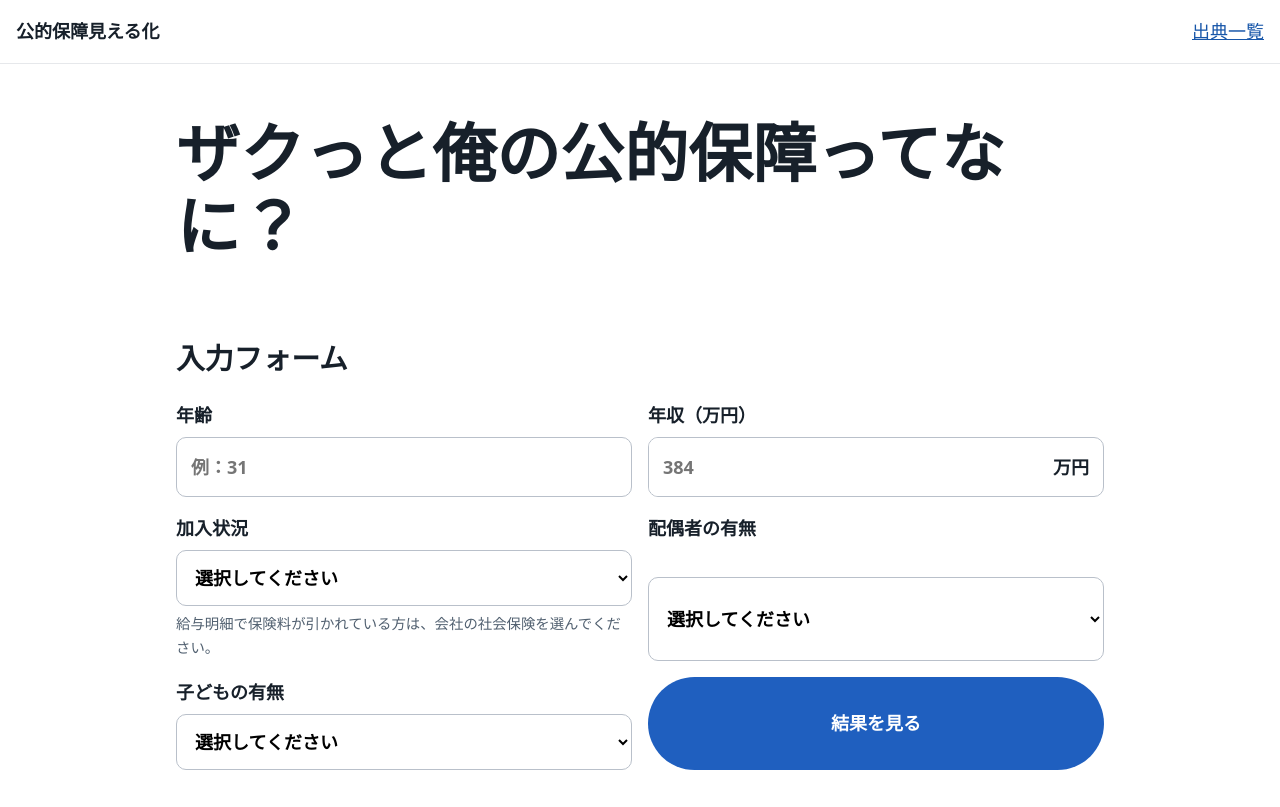
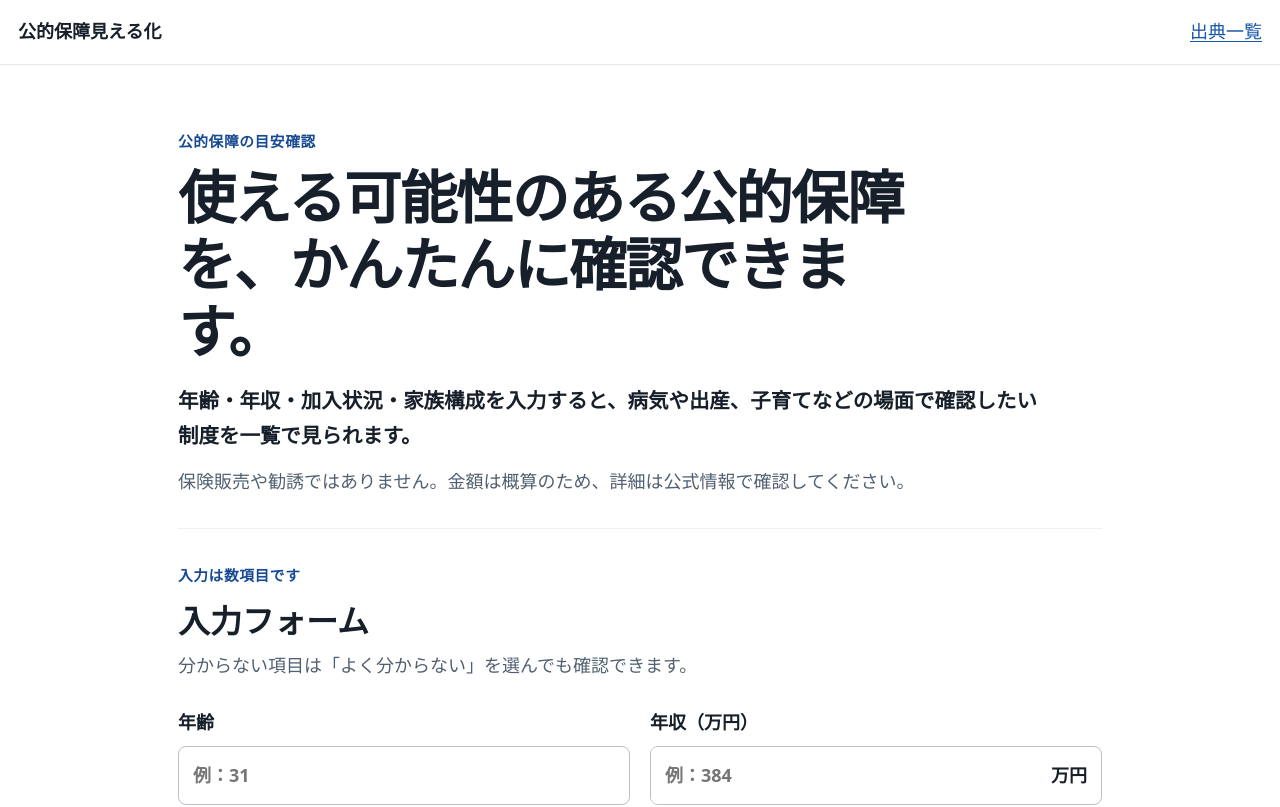
Before and after one commit to dokechi/kouteki-hosho, a Next.js app: page / in a window 1280 px wide. Shown: the top 807 px of the page. Built offline with nearby package versions, Linux system fonts and the light colour scheme.

Commit message:
Improve public benefit UI clarity

```diff
--- a/src/app/InputForm.tsx
+++ b/src/app/InputForm.tsx
@@ -129,7 +129,7 @@ export function InputForm() {
     <>
       <form className="formGrid" onSubmit={submitForm} noValidate>
         <label>年齢<input type="number" min="0" placeholder="例：31" value={input.age} onChange={(e) => updateNumber("age")(e.target.value)} /></label>
-        <label>年収（万円）<span className="inputWithUnit"><input type="number" min="0" step="10" placeholder="384" value={input.annualIncome} onChange={(e) => updateNumber("annualIncome")(e.target.value)} /><span className="unitText">万円</span></span></label>
+        <label>年収（万円）<span className="inputWithUnit"><input type="number" min="0" step="10" placeholder="例：384" value={input.annualIncome} onChange={(e) => updateNumber("annualIncome")(e.target.value)} /><span className="unitText">万円</span></span></label>
         <label>加入状況<select value={input.insuranceStatus} onChange={(e) => setInput({ ...input, insuranceStatus: e.target.value as FormInput["insuranceStatus"] })}>
           <option value="">選択してください</option>
           <option value="employee">会社の社会保険に入っている</option>
@@ -142,12 +142,13 @@ export function InputForm() {
         {input.hasChildren === "yes" && <label>子どもの人数<input type="number" min="1" max="10" placeholder="例：1" value={input.childrenCount} onChange={(e) => updateNumber("childrenCount")(e.target.value)} /></label>}
         {input.hasChildren === "yes" && input.childAges.map((age, index) => <label key={index}>子ども{index + 1}人目の年齢<input type="number" min="0" max="30" placeholder="例：3" value={age} onChange={(e) => updateChildAge(index, e.target.value)} /></label>)}
         {errors.length > 0 && <div className="errorBox" role="alert"><p>入力内容を確認してください。</p><ul>{errors.map((error) => <li key={error}>{error}</li>)}</ul></div>}
-        <button type="submit">結果を見る</button>
+        <button type="submit">入力内容で確認する</button>
       </form>
       {validatedInput && (
         <section className="resultSection">
-          <h2 className="resultTitle">あれ、自分って<br />最初からこんな保障持ってたんだ。</h2>
-          <p className="resultLead">入力内容から、あなたが使える可能性のある公的保障をまとめました。</p>
+          <p className="sectionLabel">確認結果</p>
+          <h2 className="resultTitle">使える可能性のある公的保障</h2>
+          <p className="resultLead">入力内容から、確認したい公的保障をまとめました。</p>
           <p className="notice">金額は概算です。まずは「どんな場面で使えるか」を一覧で見て、気になる行を開いて確認してください。</p>
           <div className="results" aria-label="使える可能性がある公的保障の一覧">{results.map((benefit) => <BenefitCard key={benefit.id} benefit={benefit} />)}</div>
         </section>
--- a/src/app/globals.css
+++ b/src/app/globals.css
@@ -1,46 +1,60 @@
 :root { color: #17202a; background: #fff; }
 * { box-sizing: border-box; }
-body { margin: 0; font-family: system-ui, -apple-system, BlinkMacSystemFont, "Segoe UI", sans-serif; font-size: 18px; line-height: 1.7; background: #fff; }
-a { color: #1756a9; }
-main { width: min(100%, 960px); margin: 0 auto; padding: 24px 16px 56px; }
-.siteHeader { display: flex; justify-content: space-between; gap: 16px; align-items: center; padding: 16px; border-bottom: 1px solid #e6e8eb; }
+body { margin: 0; font-family: system-ui, -apple-system, BlinkMacSystemFont, "Segoe UI", sans-serif; font-size: 18px; line-height: 1.75; background: #fff; }
+a { color: #1756a9; text-underline-offset: .18em; }
+main { width: min(100%, 960px); margin: 0 auto; padding: 28px 18px 64px; }
+.siteHeader { display: flex; justify-content: space-between; gap: 16px; align-items: center; padding: 16px 18px; border-bottom: 1px solid #e6e8eb; }
 .logo { font-weight: 800; color: #17202a; text-decoration: none; }
-.hero { padding: 28px 0; }
-h1 { font-size: clamp(2rem, 9vw, 4rem); line-height: 1.15; margin: 0 0 16px; }
-h2 { font-size: 1.8rem; line-height: 1.3; margin-top: 32px; }
-h3 { font-size: 1.1rem; margin: 0 0 6px; }
-.lead { font-size: 1.2rem; }
-.notice { background: #f4f7fb; border-left: 6px solid #2b6cb0; padding: 16px; border-radius: 10px; }
-.formGrid { display: grid; gap: 16px; margin: 24px 0; }
-label { display: grid; gap: 6px; font-weight: 700; }
-input, select { width: 100%; font: inherit; padding: 14px; border: 1px solid #b9c0ca; border-radius: 10px; background: #fff; }
-.inputWithUnit { display: grid; grid-template-columns: 1fr auto; align-items: center; border: 1px solid #b9c0ca; border-radius: 10px; background: #fff; overflow: hidden; }
-.inputWithUnit input { border: 0; border-radius: 0; }
+.hero { padding: 36px 0 30px; border-bottom: 1px solid #edf0f4; }
+.eyebrow, .sectionLabel { margin: 0 0 10px; color: #174a92; font-size: .92rem; font-weight: 800; letter-spacing: .04em; }
+h1 { max-width: 13em; font-size: clamp(2rem, 7vw, 3.6rem); line-height: 1.16; letter-spacing: -.03em; margin: 0 0 18px; }
+h2 { font-size: clamp(1.6rem, 4vw, 2rem); line-height: 1.35; margin: 0 0 8px; }
+h3 { font-size: 1.05rem; margin: 0 0 6px; }
+.lead { max-width: 42em; font-size: clamp(1.08rem, 2.5vw, 1.28rem); font-weight: 650; line-height: 1.75; margin: 0 0 12px; }
+.heroNote, .sectionLead { max-width: 45em; color: #516070; margin: 0; }
+.diagnosisSection { padding-top: 34px; }
+.notice { background: #f7f9fc; border-left: 4px solid #2b6cb0; padding: 14px 16px; border-radius: 8px; color: #2d3b4d; }
+.formGrid { display: grid; gap: 18px 20px; margin: 26px 0; }
+label { display: grid; gap: 7px; font-weight: 750; }
+input, select { width: 100%; font: inherit; padding: 13px 14px; border: 1px solid #b9c0ca; border-radius: 8px; background: #fff; }
+input:focus, select:focus { outline: 3px solid #dbe8f8; border-color: #1756a9; }
+.inputWithUnit { display: grid; grid-template-columns: 1fr auto; align-items: center; border: 1px solid #b9c0ca; border-radius: 8px; background: #fff; overflow: hidden; }
+.inputWithUnit:focus-within { outline: 3px solid #dbe8f8; border-color: #1756a9; }
+.inputWithUnit input { border: 0; border-radius: 0; outline: 0; }
 .unitText { padding: 0 14px 0 6px; font-weight: 700; color: #17202a; white-space: nowrap; }
-button, .button { display: inline-block; width: 100%; border: 0; border-radius: 999px; background: #1f5fbf; color: #fff; padding: 16px 22px; font: inherit; font-weight: 800; text-align: center; text-decoration: none; cursor: pointer; }
-.helpText { font-size: .9rem; font-weight: 500; color: #516070; }
-.errorBox { grid-column: 1 / -1; border: 1px solid #d93025; background: #fff5f5; color: #8a1f17; border-radius: 10px; padding: 14px 16px; }
+button, .button { display: inline-block; width: 100%; border: 0; border-radius: 8px; background: #1f5fbf; color: #fff; padding: 15px 22px; font: inherit; font-weight: 800; text-align: center; text-decoration: none; cursor: pointer; }
+button:focus-visible, .button:focus-visible { outline: 3px solid #dbe8f8; outline-offset: 3px; }
+.helpText { font-size: .92rem; font-weight: 500; color: #516070; }
+.errorBox { grid-column: 1 / -1; border: 1px solid #d93025; background: #fff8f8; color: #8a1f17; border-radius: 8px; padding: 14px 16px; }
 .errorBox p { margin: 0 0 6px; font-weight: 800; }
 .errorBox ul { margin: 0; padding-left: 20px; }
-.resultSection { margin-top: 40px; }
-.resultTitle { font-size: clamp(2rem, 7vw, 3.5rem); letter-spacing: -.04em; line-height: 1.18; margin-bottom: 12px; }
-.resultLead { font-size: 1.15rem; font-weight: 700; margin-bottom: 18px; }
-.results { display: grid; gap: 10px; margin-top: 18px; }
-.benefitRow { border: 1px solid #d8dde6; border-radius: 14px; background: #fff; box-shadow: 0 8px 20px rgba(23,32,42,.05); overflow: hidden; }
-.benefitSummary { display: grid; grid-template-columns: minmax(8em, 1.2fr) minmax(8em, 1fr) minmax(7em, 1fr) auto; gap: 12px; align-items: center; padding: 14px 16px; cursor: pointer; list-style: none; }
+.resultSection { margin-top: 48px; padding-top: 30px; border-top: 1px solid #edf0f4; }
+.resultTitle { max-width: 18em; font-size: clamp(1.8rem, 5vw, 2.6rem); letter-spacing: -.03em; line-height: 1.25; margin-bottom: 12px; }
+.resultLead { font-size: 1.12rem; font-weight: 700; margin: 0 0 16px; }
+.results { display: grid; gap: 14px; margin-top: 22px; }
+.benefitRow { border: 1px solid #d8dde6; border-radius: 12px; background: #fff; overflow: hidden; }
+.benefitSummary { display: grid; grid-template-columns: minmax(9em, 1.25fr) minmax(9em, 1fr) minmax(8em, auto) auto; gap: 12px 16px; align-items: center; padding: 16px 18px; cursor: pointer; list-style: none; }
 .benefitSummary::-webkit-details-marker { display: none; }
-.benefitScene { font-weight: 900; color: #174a92; }
-.benefitName { color: #516070; font-weight: 700; }
-.benefitAmount { justify-self: end; font-size: 1rem; color: #17202a; }
+.benefitScene { font-weight: 850; color: #174a92; }
+.benefitName { color: #3f4f60; font-weight: 700; }
+.benefitAmountGroup { display: grid; gap: 1px; justify-items: end; }
+.amountLabel { color: #667789; font-size: .78rem; font-weight: 700; }
+.benefitAmount { font-size: 1.04rem; color: #17202a; line-height: 1.35; }
 .benefitIcon { transition: transform .2s ease; color: #174a92; font-weight: 900; }
 .benefitRow[open] .benefitIcon { transform: rotate(180deg); }
-.benefitDetail { display: grid; gap: 16px; padding: 4px 16px 18px; border-top: 1px solid #edf0f4; background: #fbfcfe; }
-.benefitDetail section { padding-top: 12px; }
+.benefitDetail { display: grid; gap: 18px; padding: 18px; border-top: 1px solid #edf0f4; background: #fff; }
+.benefitDetail section + section { padding-top: 4px; }
 .benefitDetail p { margin: 0; }
-.amountLine { font-size: 1.2rem; font-weight: 900; }
+.benefitDetail ul { margin: 6px 0 0; padding-left: 22px; }
+.amountLine { font-size: 1.18rem; font-weight: 850; }
 .small, .sourceBox { font-size: .95rem; }
-.sourceBox { border-top: 1px solid #edf0f4; margin-top: 4px; padding-top: 12px; }
-.sourceBox p { margin: 4px 0; }
+.small { color: #516070; }
+.sourceBox { border-top: 1px solid #edf0f4; margin-top: 2px; padding-top: 14px; color: #3f4f60; }
+.sourceBox p { margin: 5px 0; }
+.sourceBox ul { margin: 6px 0 8px; padding-left: 20px; }
+.sourceTitle { color: #17202a; }
+.sourceMeta { font-size: .9rem; }
+.sourceCaution { color: #516070; }
 .sourceList { padding-left: 20px; }
 @media (min-width: 720px) { .formGrid { grid-template-columns: repeat(2, 1fr); } button, .button { width: auto; } }
-@media (max-width: 719px) { .benefitSummary { grid-template-columns: 1fr auto; } .benefitName, .benefitAmount { grid-column: 1; } .benefitAmount { justify-self: start; } .benefitIcon { grid-column: 2; grid-row: 1 / span 3; } }
+@media (max-width: 719px) { main { padding: 22px 16px 52px; } .hero { padding-top: 28px; } .benefitSummary { grid-template-columns: 1fr auto; padding: 15px 16px; } .benefitName, .benefitAmountGroup { grid-column: 1; } .benefitAmountGroup { justify-items: start; } .benefitIcon { grid-column: 2; grid-row: 1 / span 3; } .benefitDetail { padding: 16px; } }
--- a/src/app/page.tsx
+++ b/src/app/page.tsx
@@ -4,10 +4,19 @@ export default function Home() {
   return (
     <>
       <section className="hero">
-        <h1>ザクっと俺の公的保障ってなに？</h1>
+        <p className="eyebrow">公的保障の目安確認</p>
+        <h1>使える可能性のある公的保障を、かんたんに確認できます。</h1>
+        <p className="lead">
+          年齢・年収・加入状況・家族構成を入力すると、病気や出産、子育てなどの場面で確認したい制度を一覧で見られます。
+        </p>
+        <p className="heroNote">
+          保険販売や勧誘ではありません。金額は概算のため、詳細は公式情報で確認してください。
+        </p>
       </section>
-      <section id="diagnosis">
-        <h2>入力フォーム</h2>
+      <section id="diagnosis" className="diagnosisSection" aria-labelledby="diagnosis-title">
+        <p className="sectionLabel">入力は数項目です</p>
+        <h2 id="diagnosis-title">入力フォーム</h2>
+        <p className="sectionLead">分からない項目は「よく分からない」を選んでも確認できます。</p>
         <InputForm />
       </section>
     </>
```
Also changed, not shown: src/components/BenefitCard.tsx (+4 -4 lines).
